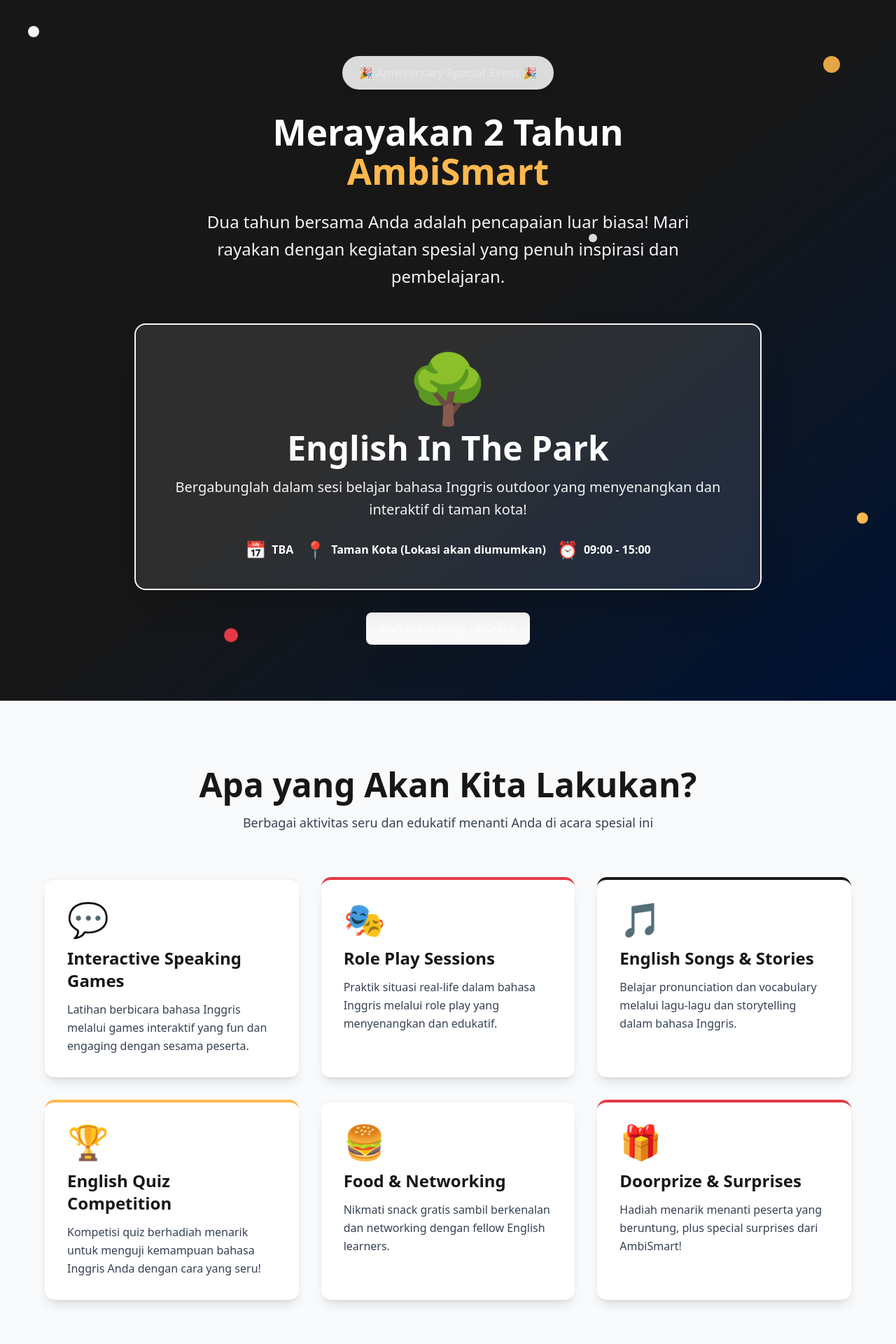
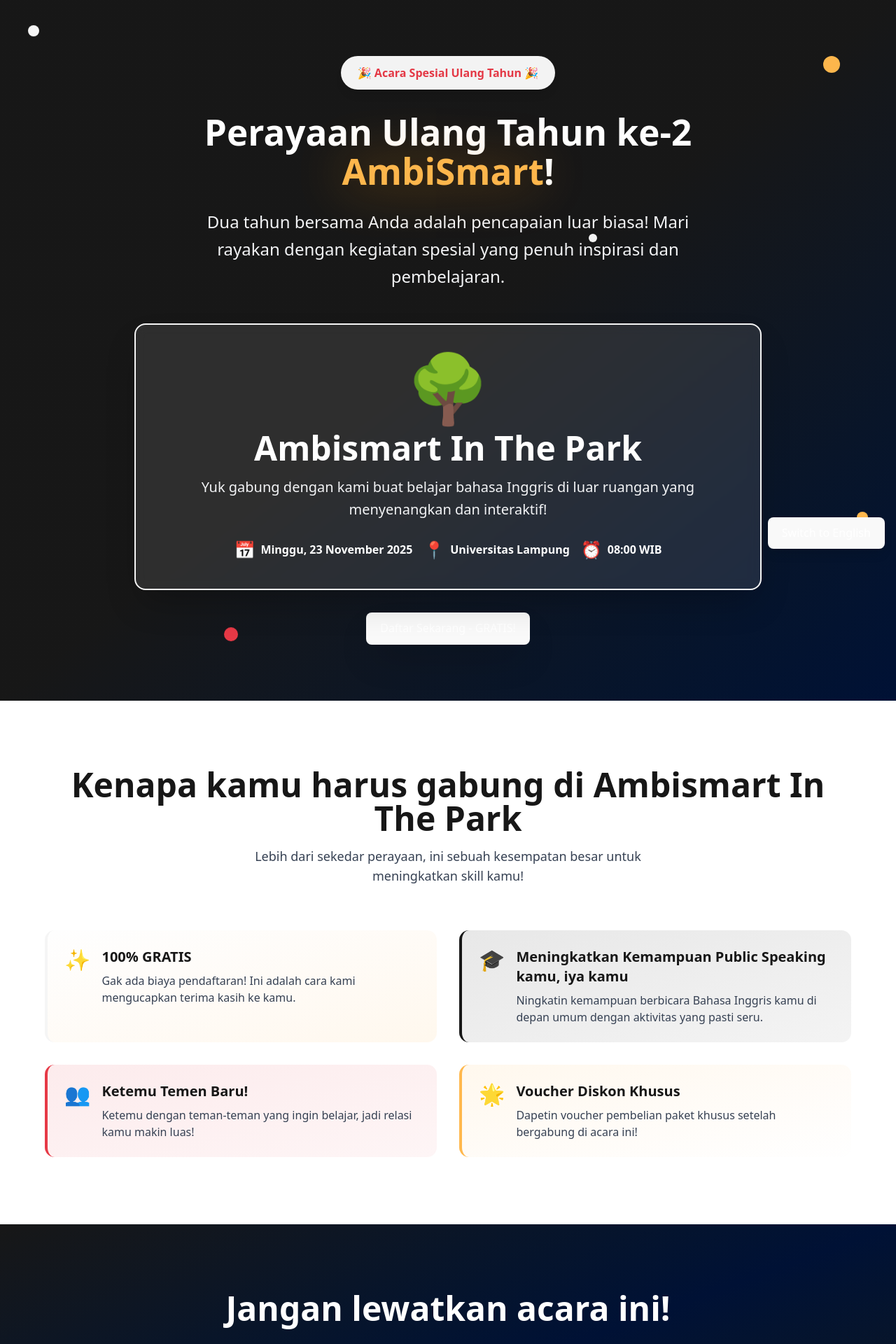
Before and after one commit to LuthfiAditya01/ambismart, a React (Vite) app: page /2ndambismart in a window 1280 px wide. Shown: the top 1920 px of the page at 70% size. Built offline with nearby package versions, Linux system fonts and the light colour scheme.

Commit message:
Fix icon link in index.html and update language toggle functionality in 2nd anniversary page

```diff
--- a/index.html
+++ b/index.html
@@ -2,7 +2,7 @@
 <html lang="en">
   <head>
     <meta charset="UTF-8" />
-    <link rel="icon" type="image/png" href="/logo-web.png" />
+    <link rel="icon" type="image/png" href="/src/assets/logo-web.png" />
     <meta name="viewport" content="width=device-width, initial-scale=1.0" />
     <title>ambismart</title>
   </head>
--- a/src/components/hero.tsx
+++ b/src/components/hero.tsx
@@ -26,11 +26,11 @@
               onClick={() => (window.location.href = "#about")}>
               Apa itu AmbiSmart?
             </button>
-            <button
+            {/* <button
               className="px-6 sm:px-8 py-3 sm:py-4 bg-accent hover:bg-accent-dark text-white font-bold rounded-lg transition-all shadow-lg text-sm sm:text-base"
               onClick={() => (window.location.href = "/2ndambismart")}>
               Test ke halaman 2nd anniv
-            </button>
+            </button> */}
           </div>
         </div>
 
--- a/src/pages/2ndyear.tsx
+++ b/src/pages/2ndyear.tsx
@@ -1,10 +1,13 @@
+import { useState } from "react"
 import useDocumentTitle from "../hooks/useDocumentTitle"
 
 export default function SecondAnniversary() {
   useDocumentTitle("Ambismart 2nd Anniversary — Ambismart In The Park")
+  const [isEnglish, setIsEnglish] = useState(false);
 
   return (
     <div className="min-h-screen bg-gradient-to-b from-white via-gray-50 to-white">
+      <button onClick={() => setIsEnglish(!isEnglish)} className="fixed bottom-4 right-4 z-50 px-4 py-2 bg-accent hover:bg-accent-dark text-white font-semibold rounded-lg shadow-lg transition-all">{!isEnglish ? "Switch to English" : "Ubah ke Bahasa Indonesia"}</button>
       {/* Hero Section */}
       <section className="relative min-h-screen flex items-center justify-center px-4 sm:px-6 lg:px-8 overflow-hidden bg-gradient-to-br from-primary via-primary to-primary-dark">
         {/* Confetti Background Elements */}
@@ -19,54 +22,62 @@
         <div className="max-w-6xl mx-auto text-center relative z-10 py-12 md:py-20">
           {/* Anniversary Badge */}
           <div className="inline-block mb-6 md:mb-8">
-            <div className="bg-accent text-white px-6 py-3 rounded-full font-bold text-sm sm:text-base shadow-lg animate-pulse">
-              🎉 Anniversary Special Event 🎉
+            <div className="bg-accent text-accent-red px-6 py-3 rounded-full font-bold text-sm sm:text-base shadow-lg animate-pulse">
+              {!isEnglish ? "🎉 Acara Spesial Ulang Tahun 🎉" : "🎉 Anniversary Special Event 🎉"}
             </div>
           </div>
 
           {/* Main Heading */}
           <h1 className="text-4xl sm:text-5xl md:text-6xl lg:text-7xl font-bold text-white mb-4 md:mb-6 leading-tight">
-            Merayakan 2 Tahun
+            {isEnglish ?
+            <div>
+              Celebrating
             <br />
-            <span className="text-accent-light">AmbiSmart</span>
+            <span className="text-accent-light animate-pulse drop-shadow-[0_0_20px_rgba(255,184,77,0.8)] drop-shadow-[0_0_40px_rgba(255,149,0,0.6)]">AmbiSmart</span> 2nd Anniversary!
+            </div> :
+            <div>
+              Perayaan Ulang Tahun ke-2
+            <br />
+            <span className="text-accent-light animate-pulse drop-shadow-[0_0_20px_rgba(255,184,77,0.8)] drop-shadow-[0_0_40px_rgba(255,149,0,0.6)]">AmbiSmart</span>!
+            </div>}
           </h1>
 
           <p className="text-lg sm:text-xl md:text-2xl text-gray-100 mb-8 md:mb-12 max-w-3xl mx-auto leading-relaxed px-4">
-            Dua tahun bersama Anda adalah pencapaian luar biasa! Mari rayakan dengan kegiatan spesial yang penuh
-            inspirasi dan pembelajaran.
+              {/* Dua tahun bersama Anda adalah pencapaian luar biasa! Mari rayakan dengan kegiatan spesial yang penuh
+              inspirasi dan pembelajaran. */}
+            {isEnglish ? "Being together with you for two years is an outstanding accomplishment! Let's celebrate with special events filled with inspiration and learning." : "Dua tahun bersama Anda adalah pencapaian luar biasa! Mari rayakan dengan kegiatan spesial yang penuh inspirasi dan pembelajaran."}
           </p>
 
           {/* Event Highlight */}
           <div className="bg-white/10 backdrop-blur-sm border-2 border-accent rounded-2xl p-6 sm:p-8 md:p-10 max-w-4xl mx-auto mb-8 shadow-2xl">
             <div className="text-6xl sm:text-7xl md:text-8xl mb-4">🌳</div>
-            <h2 className="text-3xl sm:text-4xl md:text-5xl font-bold text-white mb-4">English In The Park</h2>
+            <h2 className="text-3xl sm:text-4xl md:text-5xl font-bold text-white mb-4">Ambismart In The Park</h2>
             <p className="text-base sm:text-lg md:text-xl text-gray-100 mb-6 leading-relaxed">
-              Bergabunglah dalam sesi belajar bahasa Inggris outdoor yang menyenangkan dan interaktif di taman kota!
-            </p>
+              {isEnglish ? "Join us for a fun and interactive outdoor English learning session!" : "Yuk gabung dengan kami buat belajar bahasa Inggris di luar ruangan yang menyenangkan dan interaktif!"}            </p>
             <div className="flex flex-col sm:flex-row gap-4 justify-center items-center">
               <div className="flex items-center gap-2 text-white">
                 <span className="text-2xl">📅</span>
-                <span className="font-semibold text-sm sm:text-base">TBA</span>
+                <span className="font-semibold text-sm sm:text-base">{isEnglish ? "Sunday, November 23rd 2025" : "Minggu, 23 November 2025"}</span>
               </div>
               <div className="flex items-center gap-2 text-white">
                 <span className="text-2xl">📍</span>
-                <span className="font-semibold text-sm sm:text-base">Taman Kota (Lokasi akan diumumkan)</span>
+                <span className="font-semibold text-sm sm:text-base">{isEnglish ? "University of Lampung" : "Universitas Lampung" }</span>
               </div>
               <div className="flex items-center gap-2 text-white">
                 <span className="text-2xl">⏰</span>
-                <span className="font-semibold text-sm sm:text-base">09:00 - 15:00</span>
+                <span className="font-semibold text-sm sm:text-base">{isEnglish ? "08:00 AM" : "08:00 WIB"}</span>
               </div>
             </div>
           </div>
 
           <button className="px-8 sm:px-10 py-4 sm:py-5 bg-accent hover:bg-accent-dark text-white font-bold rounded-lg transition-all shadow-2xl text-base sm:text-lg transform hover:scale-105">
-            Daftar Sekarang - GRATIS!
+            {isEnglish ? "Register Now - FREE!" : "Daftar Sekarang - GRATIS!"}
           </button>
         </div>
       </section>
 
       {/* Event Activities */}
-      <section className="py-16 sm:py-20 md:py-24 px-4 sm:px-6 lg:px-8 bg-gray-50">
+      {/* <section className="py-16 sm:py-20 md:py-24 px-4 sm:px-6 lg:px-8 bg-gray-50">
         <div className="max-w-6xl mx-auto">
           <div className="text-center mb-12 md:mb-16">
             <h2 className="text-3xl sm:text-4xl md:text-5xl font-bold text-primary mb-4">Apa yang Akan Kita Lakukan?</h2>
@@ -76,7 +87,7 @@
           </div>
 
           <div className="grid grid-cols-1 sm:grid-cols-2 lg:grid-cols-3 gap-6 md:gap-8">
-            {/* Activity 1 */}
+
             <div className="bg-white p-6 md:p-8 rounded-xl shadow-lg hover:shadow-2xl transition-all border-t-4 border-accent">
               <div className="text-5xl mb-4">💬</div>
               <h3 className="text-xl sm:text-2xl font-bold text-primary mb-3">Interactive Speaking Games</h3>
@@ -85,7 +96,6 @@
               </p>
             </div>
 
-            {/* Activity 2 */}
             <div className="bg-white p-6 md:p-8 rounded-xl shadow-lg hover:shadow-2xl transition-all border-t-4 border-accent-red">
               <div className="text-5xl mb-4">🎭</div>
               <h3 className="text-xl sm:text-2xl font-bold text-primary mb-3">Role Play Sessions</h3>
@@ -94,7 +104,6 @@
               </p>
             </div>
 
-            {/* Activity 3 */}
             <div className="bg-white p-6 md:p-8 rounded-xl shadow-lg hover:shadow-2xl transition-all border-t-4 border-primary">
               <div className="text-5xl mb-4">🎵</div>
               <h3 className="text-xl sm:text-2xl font-bold text-primary mb-3">English Songs & Stories</h3>
@@ -103,7 +112,6 @@
               </p>
             </div>
 
-            {/* Activity 4 */}
             <div className="bg-white p-6 md:p-8 rounded-xl shadow-lg hover:shadow-2xl transition-all border-t-4 border-accent-light">
               <div className="text-5xl mb-4">🏆</div>
               <h3 className="text-xl sm:text-2xl font-bold text-primary mb-3">English Quiz Competition</h3>
@@ -112,7 +120,6 @@
               </p>
             </div>
 
-            {/* Activity 5 */}
             <div className="bg-white p-6 md:p-8 rounded-xl shadow-lg hover:shadow-2xl transition-all border-t-4 border-accent">
               <div className="text-5xl mb-4">🍔</div>
               <h3 className="text-xl sm:text-2xl font-bold text-primary mb-3">Food & Networking</h3>
@@ -121,7 +128,6 @@
               </p>
             </div>
 
-            {/* Activity 6 */}
             <div className="bg-white p-6 md:p-8 rounded-xl shadow-lg hover:shadow-2xl transition-all border-t-4 border-accent-red">
               <div className="text-5xl mb-4">🎁</div>
               <h3 className="text-xl sm:text-2xl font-bold text-primary mb-3">Doorprize & Surprises</h3>
@@ -131,17 +137,18 @@
             </div>
           </div>
         </div>
-      </section>
+      </section> */}
 
       {/* Benefits Section */}
       <section className="py-16 sm:py-20 md:py-24 px-4 sm:px-6 lg:px-8 bg-white">
         <div className="max-w-6xl mx-auto">
           <div className="text-center mb-12 md:mb-16">
             <h2 className="text-3xl sm:text-4xl md:text-5xl font-bold text-primary mb-4">
-              Kenapa Harus Ikut Event Ini?
+              {isEnglish ? "Why you should join Ambismart In The Park?" : "Kenapa kamu harus gabung di Ambismart In The Park"}
             </h2>
             <p className="text-base sm:text-lg text-gray-700 max-w-2xl mx-auto">
-              Lebih dari sekadar perayaan, ini adalah kesempatan emas untuk mengembangkan skill Anda
+              {/* Lebih dari sekadar perayaan, ini adalah kesempatan emas untuk mengembangkan skill Anda. */}
+              {isEnglish ? "More than just a celebration, this is a golden opportunity to enhance your skills!" : "Lebih dari sekedar perayaan, ini sebuah kesempatan besar untuk meningkatkan skill kamu!"}
             </p>
           </div>
 
@@ -149,9 +156,9 @@
             <div className="flex gap-4 p-6 bg-gradient-to-br from-accent/10 to-accent-light/10 rounded-xl border-l-4 border-accent">
               <div className="text-3xl flex-shrink-0">✨</div>
               <div>
-                <h3 className="text-lg sm:text-xl font-bold text-primary mb-2">100% GRATIS</h3>
+                <h3 className="text-lg sm:text-xl font-bold text-primary mb-2">{isEnglish ? "100% FREE" : "100% GRATIS"}</h3>
                 <p className="text-sm sm:text-base text-gray-700">
-                  Tidak ada biaya pendaftaran! Ini adalah bentuk apresiasi kami untuk Anda.
+                  {isEnglish ? "No registration fee! This is our way of showing appreciation to you." : "Gak ada biaya pendaftaran! Ini adalah cara kami mengucapkan terima kasih ke kamu."}
                 </p>
               </div>
             </div>
@@ -159,9 +166,10 @@
             <div className="flex gap-4 p-6 bg-gradient-to-br from-primary/10 to-primary/5 rounded-xl border-l-4 border-primary">
               <div className="text-3xl flex-shrink-0">🎓</div>
               <div>
-                <h3 className="text-lg sm:text-xl font-bold text-primary mb-2">Sertifikat Partisipasi</h3>
+                <h3 className="text-lg sm:text-xl font-bold text-primary mb-2">{isEnglish ? "Improve your Public Speaking Skill" : "Meningkatkan Kemampuan Public Speaking kamu, iya kamu"}</h3>
                 <p className="text-sm sm:text-base text-gray-700">
-                  Dapatkan sertifikat resmi dari AmbiSmart sebagai bukti keikutsertaan Anda.
+                  {/* Tingkatkan kemampuan berbicara di depan umum dalam bahasa Inggris melalui berbagai aktivitas seru. */}
+                  {isEnglish ? "Enhance your skill in Public Speaking in English through fun activities." : "Ningkatin kemampuan berbicara Bahasa Inggris kamu di depan umum dengan aktivitas yang pasti seru."}
                 </p>
               </div>
             </div>
@@ -169,9 +177,10 @@
             <div className="flex gap-4 p-6 bg-gradient-to-br from-accent-red/10 to-accent-red/5 rounded-xl border-l-4 border-accent-red">
               <div className="text-3xl flex-shrink-0">👥</div>
               <div>
-                <h3 className="text-lg sm:text-xl font-bold text-primary mb-2">Networking Opportunity</h3>
+                <h3 className="text-lg sm:text-xl font-bold text-primary mb-2">{isEnglish ? "Meet New Friends!" : "Ketemu Temen Baru!"}</h3>
                 <p className="text-sm sm:text-base text-gray-700">
-                  Bertemu dengan sesama learners, mentor berpengalaman, dan expand your network.
+                  {/* Bertemu dengan sesama learners, mentor berpengalaman, dan expand your network. */}
+                  {isEnglish ? "Meet fellow learners, experienced mentors, and expand your network." : "Ketemu dengan teman-teman yang ingin belajar, jadi relasi kamu makin luas!"}
                 </p>
               </div>
             </div>
@@ -179,9 +188,10 @@
             <div className="flex gap-4 p-6 bg-gradient-to-br from-accent-light/10 to-accent/5 rounded-xl border-l-4 border-accent-light">
               <div className="text-3xl flex-shrink-0">🌟</div>
               <div>
-                <h3 className="text-lg sm:text-xl font-bold text-primary mb-2">Pengalaman Berharga</h3>
+                <h3 className="text-lg sm:text-xl font-bold text-primary mb-2">{isEnglish ? "Special Voucher Discount" : "Voucher Diskon Khusus"}</h3>
                 <p className="text-sm sm:text-base text-gray-700">
-                  Belajar bahasa Inggris dengan cara yang berbeda dan lebih menyenangkan di outdoor setting.
+                  {/* Dapatkan voucher pembelian paket khusus setelah bergabung di acara ini! */}
+                  {isEnglish ? "Get a special voucher after joining the event!" : "Dapetin voucher pembelian paket khusus setelah bergabung di acara ini!"}
                 </p>
               </div>
             </div>
@@ -192,29 +202,28 @@
       {/* Registration CTA */}
       <section className="py-16 sm:py-20 md:py-24 px-4 sm:px-6 lg:px-8 bg-gradient-to-br from-primary via-primary-dark to-primary">
         <div className="max-w-4xl mx-auto text-center">
-          <h2 className="text-3xl sm:text-4xl md:text-5xl font-bold text-white mb-6">Jangan Sampai Kelewatan!</h2>
+          <h2 className="text-3xl sm:text-4xl md:text-5xl font-bold text-white mb-6">{isEnglish ? "Don't miss out on this special event!" : "Jangan lewatkan acara ini!"}</h2>
           <p className="text-base sm:text-lg md:text-xl text-gray-100 mb-8 md:mb-10 leading-relaxed">
-            Kuota terbatas hanya untuk 100 peserta pertama. Daftar sekarang dan amankan tempat Anda di acara spesial
-            perayaan 2 tahun AmbiSmart!
+            {isEnglish ? "Space is limited to the first 100 participants. Register now and secure your spot at AmbiSmart's special 2nd anniversary event!" : "Kuota terbatas untuk 100 peserta pertama. Daftar sekarang dan ikutin Acara Spesial Ulang Tahun Ambismart!"}
           </p>
 
           <div className="flex flex-col sm:flex-row gap-4 justify-center items-center mb-8">
-            <button className="px-8 sm:px-10 py-4 sm:py-5 bg-accent hover:bg-accent-dark text-white font-bold rounded-lg transition-all shadow-2xl text-base sm:text-lg transform hover:scale-105 w-full sm:w-auto">
-              Daftar Sekarang
+            <button className="px-8 sm:px-10 py-4 sm:py-5 bg-accent hover:bg-accent-dark text-white font-bold rounded-lg transition-all shadow-2xl text-base sm:text-lg transform hover:scale-105 w-full sm:w-auto" onClick={() => window.location.href = "https://wa.me/6285280389330?text=Halo%20kak!%20saya%20mau%20tanya%20tentang%20Ambismart%20In%20The%20Park%20Dong"}>
+              {isEnglish ? "Register Now" : "Daftar Sekarang"}
             </button>
-            <button className="px-8 sm:px-10 py-4 sm:py-5 border-2 border-white text-white font-bold rounded-lg hover:bg-white hover:text-primary transition-all text-base sm:text-lg w-full sm:w-auto">
-              Info Lebih Lanjut
+            <button className="px-8 sm:px-10 py-4 sm:py-5 bg-accent hover:bg-accent-dark text-white font-bold rounded-lg transition-all shadow-2xl text-base sm:text-lg transform hover:scale-105 w-full sm:w-auto" onClick={() => window.location.href = "https://wa.me/6285280389330?text=Halo%20kak!%20saya%20mau%20tanya%20tentang%20Ambismart%20In%20The%20Park%20Dong"}>
+              {isEnglish ? "More Info" : "Info Lebih Lanjut"}
             </button>
           </div>
 
           <div className="flex flex-col sm:flex-row gap-4 sm:gap-6 justify-center text-white text-sm sm:text-base">
-            <div className="flex items-center justify-center gap-2">
+            {/* <div className="flex items-center justify-center gap-2">
               <span>📧</span>
               <span>info@ambismart.id</span>
-            </div>
-            <div className="flex items-center justify-center gap-2">
+            </div> */}
+            <div className="flex items-center justify-center gap-2 cursor-pointer" onClick={() => window.location.href = "https://wa.me/6285280389330"}>
               <span>📱</span>
-              <span>WhatsApp: +62 XXX-XXXX-XXXX</span>
+              <span>WhatsApp: +62 852-8038-9330</span>
             </div>
           </div>
         </div>
@@ -224,10 +233,10 @@
       <section className="py-16 sm:py-20 px-4 sm:px-6 lg:px-8 bg-gray-50">
         <div className="max-w-4xl mx-auto text-center">
           <div className="text-6xl sm:text-7xl md:text-8xl mb-6">🎊</div>
-          <h2 className="text-3xl sm:text-4xl md:text-5xl font-bold text-primary mb-4 md:mb-6">Terima Kasih!</h2>
+          <h2 className="text-3xl sm:text-4xl md:text-5xl font-bold text-primary mb-4 md:mb-6">{isEnglish ? "Thank You!" : "Terima Kasih!"}</h2>
           <p className="text-base sm:text-lg md:text-xl text-gray-700 leading-relaxed max-w-2xl mx-auto">
-            Dua tahun ini tidak akan berarti tanpa dukungan dan kepercayaan Anda. Terima kasih telah menjadi bagian
-            dari perjalanan AmbiSmart. Mari terus tumbuh bersama menuju kesuksesan akademik yang gemilang! 🚀
+            {isEnglish ? "These two years would not have been possible without your support and trust. Thank you for being part of AmbiSmart's journey. Let's continue to grow together towards brilliant academic success! 🚀"
+            : "Dua tahun ini tidak akan berarti tanpa dukungan dan kepercayaan Kamu! Terima kasih sudah menjadi bagian dari perjalanan AmbiSmart. Mari terus tumbuh bersama menuju kesuksesan akademik yang gemilang! 🚀"}
           </p>
         </div>
       </section>
```
